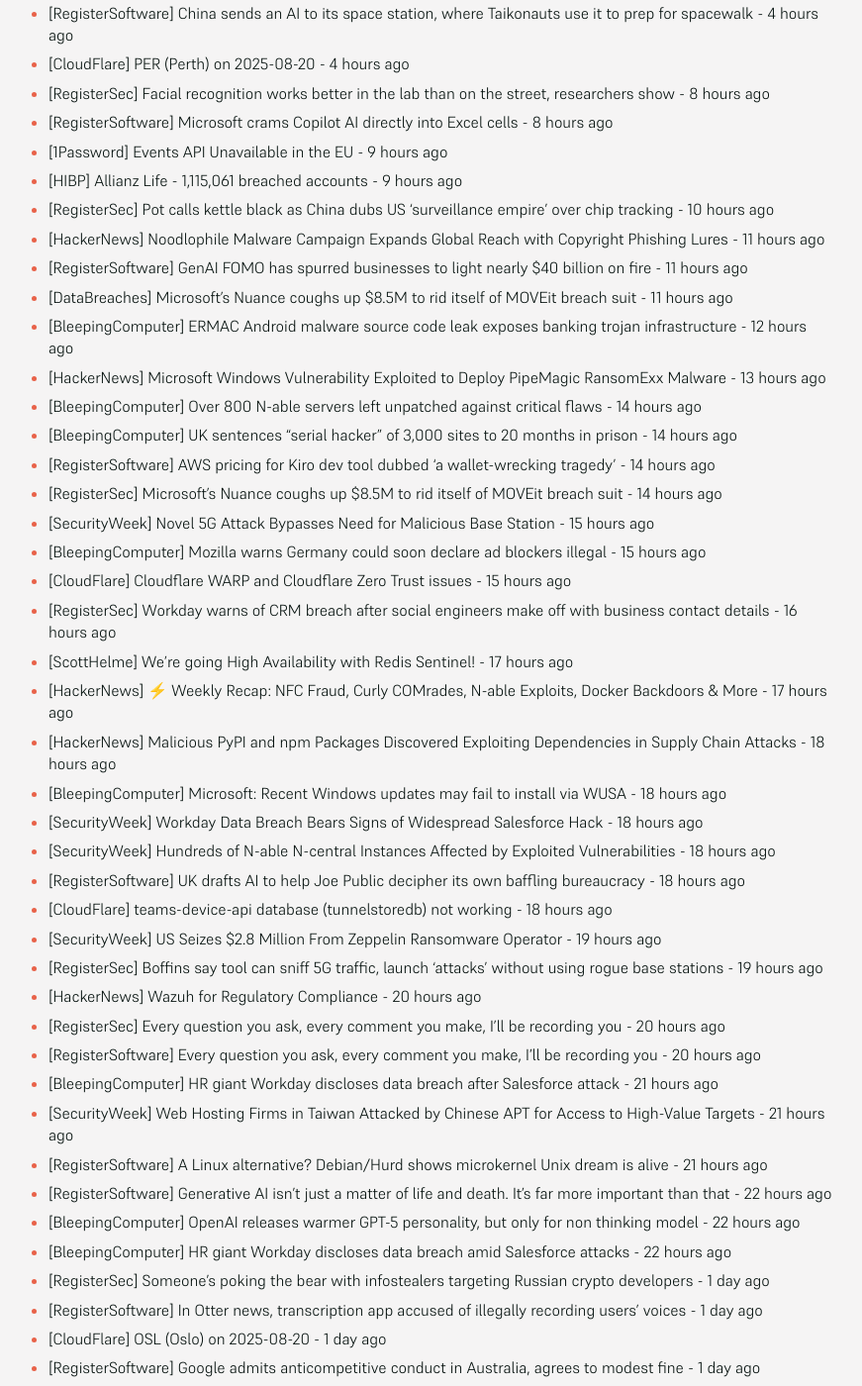
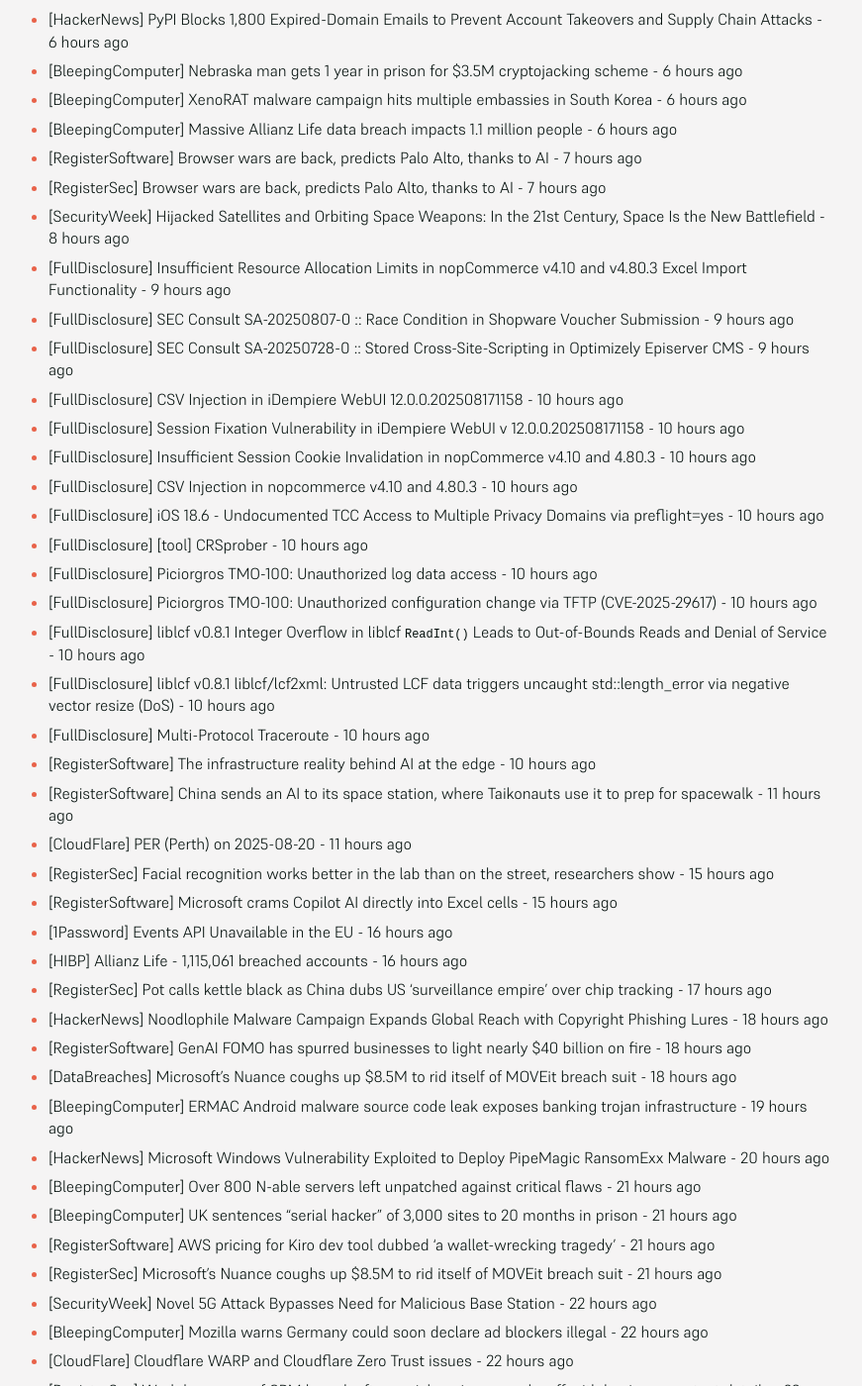
Before and after one commit to SecOpsNews/news, a Jekyll site: the page built from index.md, in a window 1280 px wide and 1400 px high, scrolled down 914 px. Shown: the whole window at 99% size, without its empty margins (215-1086 px from the left). Built offline with Jekyll 4.4.1, drawn with Linux system fonts in a browser that asks for light colours; some of the changed text lies outside the part shown.

Commit message:
New Feed

```diff
--- a/index.md
+++ b/index.md
@@ -9,63 +9,86 @@ description: Latest Updates
 
 <!-- SecOps start -->
 
-- [RegisterSoftware] Browser wars are back, predicts Palo Alto, thanks to AI - 21 minutes ago
-- [RegisterSec] Browser wars are back, predicts Palo Alto, thanks to AI - 21 minutes ago
-- [SecurityWeek] Hijacked Satellites and Orbiting Space Weapons: In the 21st Century, Space Is the New Battlefield - 1 hour ago
-- [FullDisclosure] Insufficient Resource Allocation Limits in nopCommerce v4.10 and v4.80.3 Excel Import Functionality - 2 hours ago
-- [FullDisclosure] SEC Consult SA-20250807-0 :: Race Condition in Shopware Voucher Submission - 2 hours ago
-- [FullDisclosure] SEC Consult SA-20250728-0 :: Stored Cross-Site-Scripting in Optimizely Episerver CMS - 2 hours ago
-- [FullDisclosure] CSV Injection in iDempiere WebUI 12.0.0.202508171158 - 3 hours ago
-- [FullDisclosure] Session Fixation Vulnerability in iDempiere WebUI v	12.0.0.202508171158 - 3 hours ago
-- [FullDisclosure] Insufficient Session Cookie Invalidation in nopCommerce v4.10	and 4.80.3 - 3 hours ago
-- [FullDisclosure] CSV Injection in nopcommerce v4.10 and 4.80.3 - 3 hours ago
-- [FullDisclosure] iOS 18.6 - Undocumented TCC Access to Multiple Privacy Domains	via preflight=yes - 3 hours ago
-- [FullDisclosure] [tool] CRSprober - 3 hours ago
-- [FullDisclosure] Piciorgros TMO-100: Unauthorized log data access - 3 hours ago
-- [FullDisclosure] Piciorgros TMO-100: Unauthorized configuration change via TFTP (CVE-2025-29617) - 3 hours ago
-- [FullDisclosure] liblcf v0.8.1 Integer Overflow in liblcf `ReadInt()` Leads to Out-of-Bounds Reads and Denial of Service - 3 hours ago
-- [FullDisclosure] liblcf v0.8.1 liblcf/lcf2xml: Untrusted LCF data triggers uncaught std::length_error via negative vector resize (DoS) - 3 hours ago
-- [FullDisclosure] Multi-Protocol Traceroute - 3 hours ago
-- [RegisterSoftware] The infrastructure reality behind AI at the edge - 3 hours ago
-- [RegisterSoftware] China sends an AI to its space station, where Taikonauts use it to prep for spacewalk - 4 hours ago
-- [CloudFlare] PER (Perth) on 2025-08-20 - 4 hours ago
-- [RegisterSec] Facial recognition works better in the lab than on the street, researchers show - 8 hours ago
-- [RegisterSoftware] Microsoft crams Copilot AI directly into Excel cells - 8 hours ago
-- [1Password] Events API Unavailable in the EU - 9 hours ago
-- [HIBP] Allianz Life - 1,115,061 breached accounts - 9 hours ago
-- [RegisterSec] Pot calls kettle black as China dubs US 'surveillance empire' over chip tracking - 10 hours ago
-- [HackerNews] Noodlophile Malware Campaign Expands Global Reach with Copyright Phishing Lures - 11 hours ago
-- [RegisterSoftware] GenAI FOMO has spurred businesses to light nearly $40 billion on fire - 11 hours ago
-- [DataBreaches] Microsoft’s Nuance coughs up $8.5M to rid itself of MOVEit breach suit - 11 hours ago
-- [BleepingComputer] ERMAC Android malware source code leak exposes banking trojan infrastructure - 12 hours ago
-- [HackerNews] Microsoft Windows Vulnerability Exploited to Deploy PipeMagic RansomExx Malware - 13 hours ago
-- [BleepingComputer] Over 800 N-able servers left unpatched against critical flaws - 14 hours ago
-- [BleepingComputer] UK sentences “serial hacker” of 3,000 sites to 20 months in prison - 14 hours ago
-- [RegisterSoftware] AWS pricing for Kiro dev tool dubbed 'a wallet-wrecking tragedy' - 14 hours ago
-- [RegisterSec] Microsoft's Nuance coughs up $8.5M to rid itself of MOVEit breach suit - 14 hours ago
-- [SecurityWeek] Novel 5G Attack Bypasses Need for Malicious Base Station - 15 hours ago
-- [BleepingComputer] Mozilla warns Germany could soon declare ad blockers illegal - 15 hours ago
-- [CloudFlare] Cloudflare WARP and Cloudflare Zero Trust issues - 15 hours ago
-- [RegisterSec] Workday warns of CRM breach after social engineers make off with business contact details - 16 hours ago
-- [ScottHelme] We're going High Availability with Redis Sentinel! - 17 hours ago
-- [HackerNews] ⚡ Weekly Recap: NFC Fraud, Curly COMrades, N-able Exploits, Docker Backdoors & More - 17 hours ago
-- [HackerNews] Malicious PyPI and npm Packages Discovered Exploiting Dependencies in Supply Chain Attacks - 18 hours ago
-- [BleepingComputer] Microsoft: Recent Windows updates may fail to install via WUSA - 18 hours ago
-- [SecurityWeek] Workday Data Breach Bears Signs of Widespread Salesforce Hack - 18 hours ago
-- [SecurityWeek] Hundreds of N-able N-central Instances Affected by Exploited Vulnerabilities - 18 hours ago
-- [RegisterSoftware] UK drafts AI to help Joe Public decipher its own baffling bureaucracy - 18 hours ago
-- [CloudFlare] teams-device-api database (tunnelstoredb) not working - 18 hours ago
-- [SecurityWeek] US Seizes $2.8 Million From Zeppelin Ransomware Operator - 19 hours ago
-- [RegisterSec] Boffins say tool can sniff 5G traffic, launch 'attacks' without using rogue base stations - 19 hours ago
-- [HackerNews] Wazuh for Regulatory Compliance - 20 hours ago
-- [RegisterSec] Every question you ask, every comment you make, I'll be recording you - 20 hours ago
-- [RegisterSoftware] Every question you ask, every comment you make, I'll be recording you - 20 hours ago
-- [BleepingComputer] HR giant Workday discloses data breach after Salesforce attack - 21 hours ago
-- [SecurityWeek] Web Hosting Firms in Taiwan Attacked by Chinese APT for Access to High-Value Targets - 21 hours ago
-- [RegisterSoftware] A Linux alternative? Debian/Hurd shows microkernel Unix dream is alive - 21 hours ago
-- [RegisterSoftware] Generative AI isn't just a matter of life and death. It's far more important than that - 22 hours ago
-- [BleepingComputer] OpenAI releases warmer GPT-5 personality, but only for non thinking model - 22 hours ago
-- [BleepingComputer] HR giant Workday discloses data breach amid Salesforce attacks - 22 hours ago
+- [BleepingComputer] Microsoft: August security updates break Windows recovery, reset - 26 minutes ago
+- [SecurityWeek] Australia’s TPG Telecom Investigating iiNet Hack - 54 minutes ago
+- [HackerNews] Public Exploit for Chained SAP Flaws Exposes Unpatched Systems to Remote Code Execution - 54 minutes ago
+- [BleepingComputer] NY Business Council discloses data breach affecting 47,000 people - 54 minutes ago
+- [SecurityWeek] Gambling Tech Firm Bragg Discloses Cyberattack - 1 hour ago
+- [SecurityWeek] Gabbard Says UK Scraps Demand for Apple to Give Backdoor Access to Data - 1 hour ago
+- [DataBreaches] HHS OCR Settles HIPAA Ransomware Security Rule Investigation with BST & Co. CPAs, LLP - 1 hour ago
+- [DataBreaches] When a deal is not a done deal: Nova demands higher payment from Clinical Diagnostics - 1 hour ago
+- [DataBreaches] Two agencies in one state investigated and fined Healthplex. Was that one too many? - 1 hour ago
+- [HackerNews] Why Your Security Culture is Critical to Mitigating Cyber Risk - 2 hours ago
+- [HackerNews] U.K. Government Drops Apple Encryption Backdoor Order After U.S. Civil Liberties Pushback - 2 hours ago
+- [RegisterSoftware] August update leaves Windows reset and recovery dead in the water - 2 hours ago
+- [SecurityWeek] Hacktivist Sentenced to 20 Months of Prison in UK - 2 hours ago
+- [SecurityWeek] New Exploit Poses Threat to SAP NetWeaver Instances - 3 hours ago
+- [SecurityWeek] 1.1 Million Unique Records Identified in Allianz Life Data Leak - 4 hours ago
+- [RegisterSec] US spy chief claims UK backed down over Apple backdoor demand - 4 hours ago
+- [RegisterSec] More customers asking for Google's Data Boundary, says Cloud Experience boss - 5 hours ago
+- [RegisterSoftware] Automating data pipelines with AI agents - 5 hours ago
+- [SecurityWeek] New Research Links VPN Apps, Highlights Security Deficiencies - 6 hours ago
+- [HackerNews] PyPI Blocks 1,800 Expired-Domain Emails to Prevent Account Takeovers and Supply Chain Attacks - 6 hours ago
+- [BleepingComputer] Nebraska man gets 1 year in prison for $3.5M cryptojacking scheme - 6 hours ago
+- [BleepingComputer] XenoRAT malware campaign hits multiple embassies in South Korea - 6 hours ago
+- [BleepingComputer] Massive Allianz Life data breach impacts 1.1 million people - 6 hours ago
+- [RegisterSoftware] Browser wars are back, predicts Palo Alto, thanks to AI - 7 hours ago
+- [RegisterSec] Browser wars are back, predicts Palo Alto, thanks to AI - 7 hours ago
+- [SecurityWeek] Hijacked Satellites and Orbiting Space Weapons: In the 21st Century, Space Is the New Battlefield - 8 hours ago
+- [FullDisclosure] Insufficient Resource Allocation Limits in nopCommerce v4.10 and v4.80.3 Excel Import Functionality - 9 hours ago
+- [FullDisclosure] SEC Consult SA-20250807-0 :: Race Condition in Shopware Voucher Submission - 9 hours ago
+- [FullDisclosure] SEC Consult SA-20250728-0 :: Stored Cross-Site-Scripting in Optimizely Episerver CMS - 9 hours ago
+- [FullDisclosure] CSV Injection in iDempiere WebUI 12.0.0.202508171158 - 10 hours ago
+- [FullDisclosure] Session Fixation Vulnerability in iDempiere WebUI v	12.0.0.202508171158 - 10 hours ago
+- [FullDisclosure] Insufficient Session Cookie Invalidation in nopCommerce v4.10	and 4.80.3 - 10 hours ago
+- [FullDisclosure] CSV Injection in nopcommerce v4.10 and 4.80.3 - 10 hours ago
+- [FullDisclosure] iOS 18.6 - Undocumented TCC Access to Multiple Privacy Domains	via preflight=yes - 10 hours ago
+- [FullDisclosure] [tool] CRSprober - 10 hours ago
+- [FullDisclosure] Piciorgros TMO-100: Unauthorized log data access - 10 hours ago
+- [FullDisclosure] Piciorgros TMO-100: Unauthorized configuration change via TFTP (CVE-2025-29617) - 10 hours ago
+- [FullDisclosure] liblcf v0.8.1 Integer Overflow in liblcf `ReadInt()` Leads to Out-of-Bounds Reads and Denial of Service - 10 hours ago
+- [FullDisclosure] liblcf v0.8.1 liblcf/lcf2xml: Untrusted LCF data triggers uncaught std::length_error via negative vector resize (DoS) - 10 hours ago
+- [FullDisclosure] Multi-Protocol Traceroute - 10 hours ago
+- [RegisterSoftware] The infrastructure reality behind AI at the edge - 10 hours ago
+- [RegisterSoftware] China sends an AI to its space station, where Taikonauts use it to prep for spacewalk - 11 hours ago
+- [CloudFlare] PER (Perth) on 2025-08-20 - 11 hours ago
+- [RegisterSec] Facial recognition works better in the lab than on the street, researchers show - 15 hours ago
+- [RegisterSoftware] Microsoft crams Copilot AI directly into Excel cells - 15 hours ago
+- [1Password] Events API Unavailable in the EU - 16 hours ago
+- [HIBP] Allianz Life - 1,115,061 breached accounts - 16 hours ago
+- [RegisterSec] Pot calls kettle black as China dubs US 'surveillance empire' over chip tracking - 17 hours ago
+- [HackerNews] Noodlophile Malware Campaign Expands Global Reach with Copyright Phishing Lures - 18 hours ago
+- [RegisterSoftware] GenAI FOMO has spurred businesses to light nearly $40 billion on fire - 18 hours ago
+- [DataBreaches] Microsoft’s Nuance coughs up $8.5M to rid itself of MOVEit breach suit - 18 hours ago
+- [BleepingComputer] ERMAC Android malware source code leak exposes banking trojan infrastructure - 19 hours ago
+- [HackerNews] Microsoft Windows Vulnerability Exploited to Deploy PipeMagic RansomExx Malware - 20 hours ago
+- [BleepingComputer] Over 800 N-able servers left unpatched against critical flaws - 21 hours ago
+- [BleepingComputer] UK sentences “serial hacker” of 3,000 sites to 20 months in prison - 21 hours ago
+- [RegisterSoftware] AWS pricing for Kiro dev tool dubbed 'a wallet-wrecking tragedy' - 21 hours ago
+- [RegisterSec] Microsoft's Nuance coughs up $8.5M to rid itself of MOVEit breach suit - 21 hours ago
+- [SecurityWeek] Novel 5G Attack Bypasses Need for Malicious Base Station - 22 hours ago
+- [BleepingComputer] Mozilla warns Germany could soon declare ad blockers illegal - 22 hours ago
+- [CloudFlare] Cloudflare WARP and Cloudflare Zero Trust issues - 22 hours ago
+- [RegisterSec] Workday warns of CRM breach after social engineers make off with business contact details - 23 hours ago
+- [ScottHelme] We're going High Availability with Redis Sentinel! - 1 day ago
+- [HackerNews] ⚡ Weekly Recap: NFC Fraud, Curly COMrades, N-able Exploits, Docker Backdoors & More - 1 day ago
+- [HackerNews] Malicious PyPI and npm Packages Discovered Exploiting Dependencies in Supply Chain Attacks - 1 day ago
+- [BleepingComputer] Microsoft: Recent Windows updates may fail to install via WUSA - 1 day ago
+- [SecurityWeek] Workday Data Breach Bears Signs of Widespread Salesforce Hack - 1 day ago
+- [SecurityWeek] Hundreds of N-able N-central Instances Affected by Exploited Vulnerabilities - 1 day ago
+- [RegisterSoftware] UK drafts AI to help Joe Public decipher its own baffling bureaucracy - 1 day ago
+- [CloudFlare] teams-device-api database (tunnelstoredb) not working - 1 day ago
+- [SecurityWeek] US Seizes $2.8 Million From Zeppelin Ransomware Operator - 1 day ago
+- [RegisterSec] Boffins say tool can sniff 5G traffic, launch 'attacks' without using rogue base stations - 1 day ago
+- [HackerNews] Wazuh for Regulatory Compliance - 1 day ago
+- [RegisterSec] Every question you ask, every comment you make, I'll be recording you - 1 day ago
+- [RegisterSoftware] Every question you ask, every comment you make, I'll be recording you - 1 day ago
+- [BleepingComputer] HR giant Workday discloses data breach after Salesforce attack - 1 day ago
+- [SecurityWeek] Web Hosting Firms in Taiwan Attacked by Chinese APT for Access to High-Value Targets - 1 day ago
+- [RegisterSoftware] A Linux alternative? Debian/Hurd shows microkernel Unix dream is alive - 1 day ago
+- [RegisterSoftware] Generative AI isn't just a matter of life and death. It's far more important than that - 1 day ago
+- [BleepingComputer] OpenAI releases warmer GPT-5 personality, but only for non thinking model - 1 day ago
+- [BleepingComputer] HR giant Workday discloses data breach amid Salesforce attacks - 1 day ago
 - [RegisterSec] Someone's poking the bear with infostealers targeting Russian crypto developers - 1 day ago
 - [RegisterSoftware] In Otter news, transcription app accused of illegally recording users’ voices - 1 day ago
 - [CloudFlare] OSL (Oslo) on 2025-08-20 - 1 day ago
@@ -74,8 +97,6 @@ description: Latest Updates
 - [BleepingComputer] Anthropic: Claude can now end conversations to prevent harmful uses - 1 day ago
 - [BleepingComputer] U.S. seizes $2.8 million in crypto from Zeppelin ransomware operator - 1 day ago
 - [BleepingComputer] Google is adding "Projects" feature to Gemini to run research tasks - 1 day ago
-- [DataBreaches] 18 Arrested as Gurugram Call Centre Data Leak Fuels Massive SBI Credit Card Scam - 1 day ago
-- [RegisterSoftware] Nabiha Syed remakes Mozilla Foundation in the era of Trump and AI - 1 day ago
 - [DataBreaches] Russian-linked hackers appear to have launched a crippling cyberattack on Western New Mexico University - 3 months ago
 - [DataBreaches] SK Telecom vows to take full responsibility for damage from recent data leak - 3 months ago
 - [HackerNews] Storm-1977 Hits Education Clouds with AzureChecker, Deploys 200+ Crypto Mining Containers - 3 months ago
```
